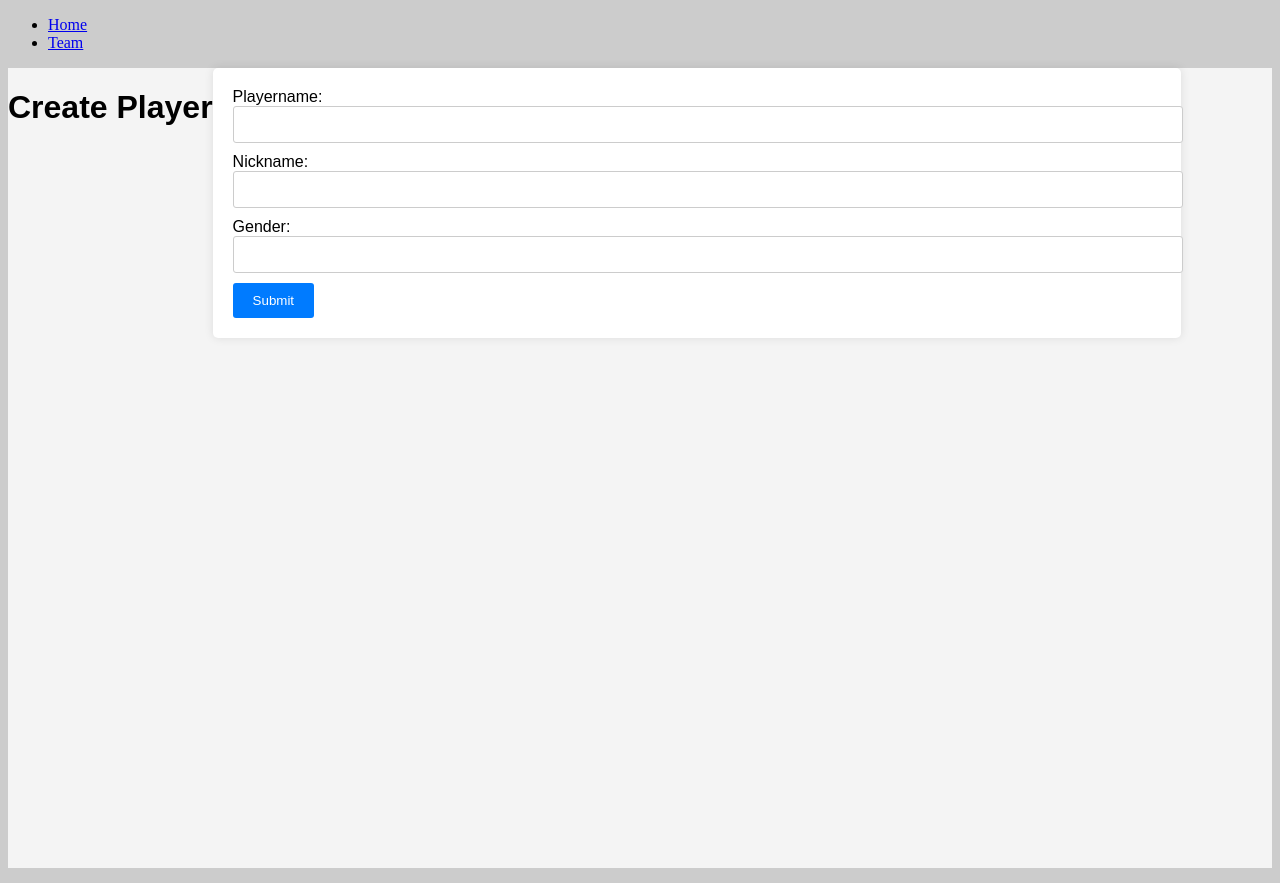
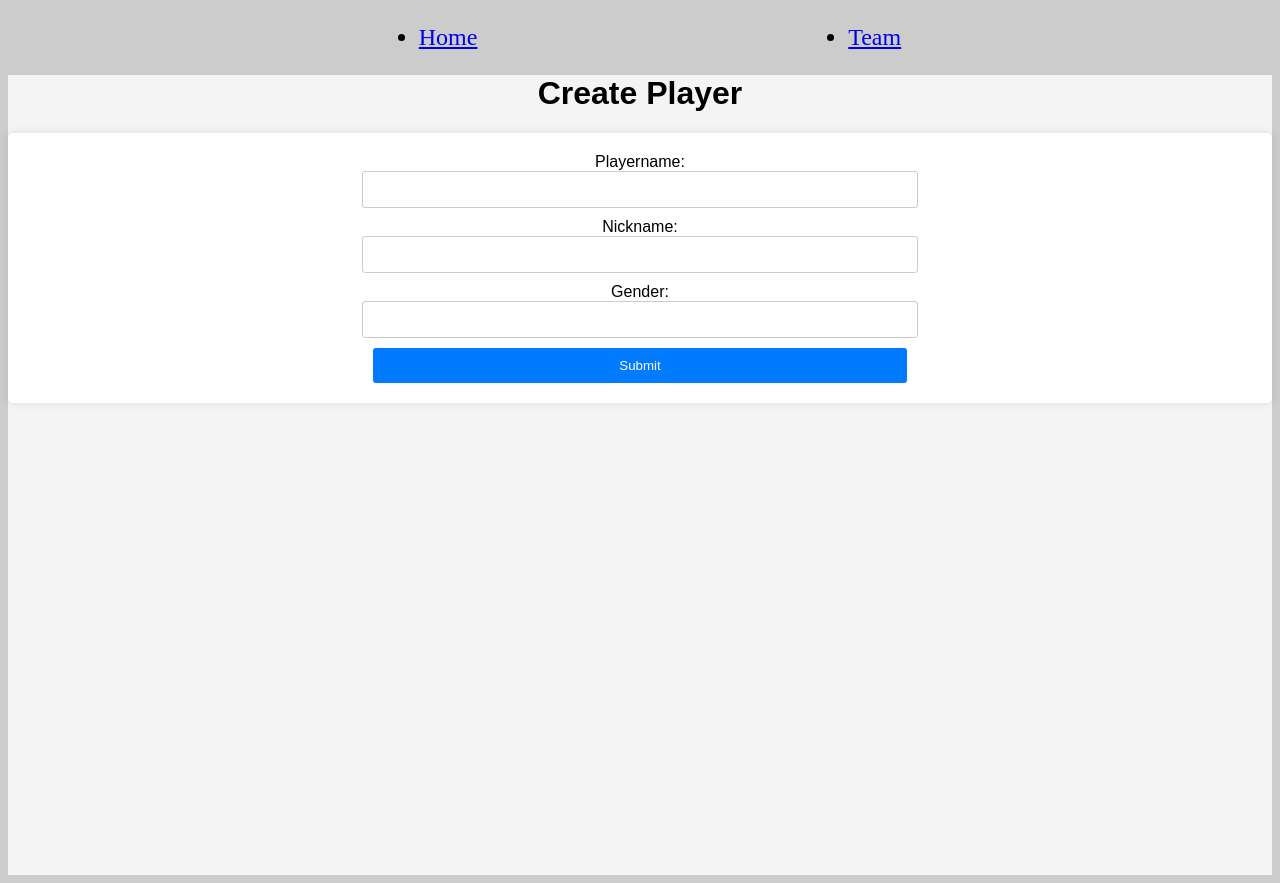
Before and after one commit to deroldanop/SBA-318-ExpSerApplic, a website: page views/team.html in a window 1280 px wide. Drawn offline with Linux system fonts and the light colour scheme.

Commit message:
css center

```diff
--- a/public/styles.css
+++ b/public/styles.css
@@ -5,14 +5,18 @@ div {
     font-family: Arial, sans-serif;
     margin: 0;
     padding: 0;
-    display: flex;
-    justify-content: flex-start;
-    align-items:flex-start;
+    display: block;
+    justify-content: center;
+    align-items:center;
     height: 100vh;
     background-color: #f4f4f4;
 }
 
 form {
+    display: flex;
+    flex-direction: column;
+    justify-content: center;
+    align-items: center;
     background-color: #fff;
     padding: 20px;
     border-radius: 5px;
@@ -20,7 +24,7 @@ form {
 }
 
 input[type="text"] {
-    width: 100%;
+    width: 40em;
     padding: 10px;
     margin-bottom: 10px;
     border: 1px solid #ccc;
@@ -28,6 +32,7 @@ input[type="text"] {
 }
 
 button {
+    width: 40em;
     padding: 10px 20px;
     background-color: #007bff;
     color: #fff;
@@ -39,3 +44,18 @@ button {
 button:hover {
     background-color: #042c56;
 }
+h1 {
+    text-align: center;
+}
+ul {
+    display: flex;
+    flex-direction: row;
+    justify-content: space-evenly;
+    align-items: center;
+
+    font-size: 1.5em;
+}
+img {
+    display: block;
+    margin: 0 auto;
+}
```
Also changed, not shown: views/index.html (+1 -0 lines), views/team.html (+1 -1 lines).
